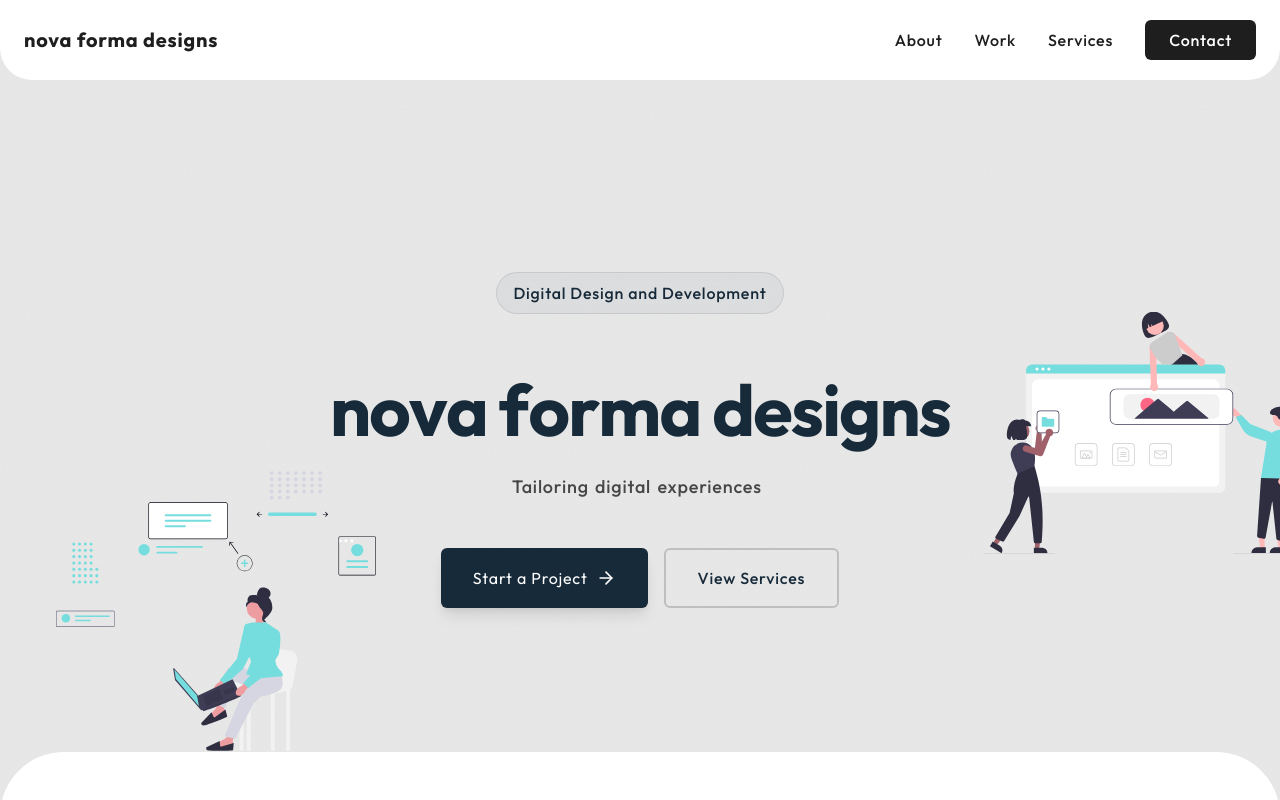
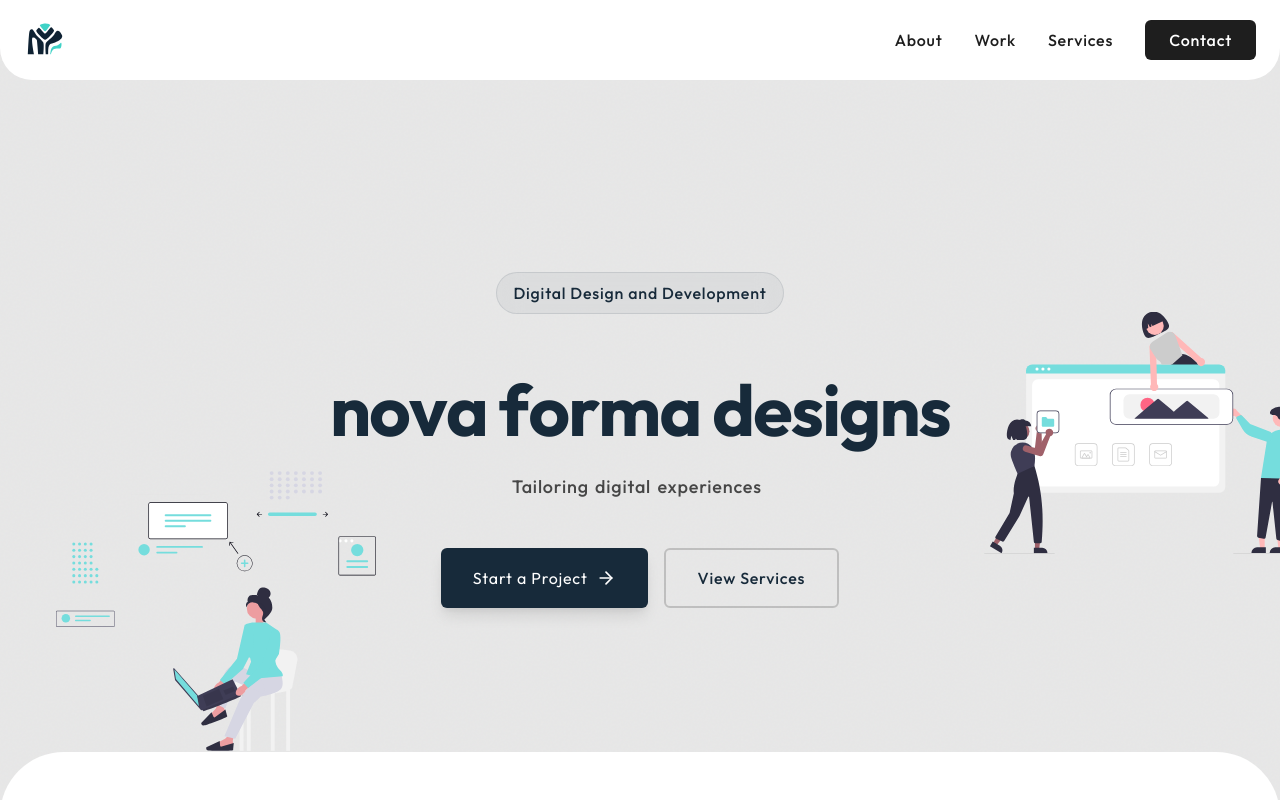
Before and after one commit to Ojay97-hub/novaformadesigns, a React (Vite) app: page / in a window 1280 px wide. Shown: the top 800 px of the page. Built offline with nearby package versions, Linux system fonts and the light colour scheme.

Commit message:
feat: replace header text with nova forma designs logo
Swap the "nova forma designs" text logo in the nav for the SVG mark
(public/logo-idea.svg), sized to 40px with a subtle opacity hover.
Adds an aria-label to the logo button for accessibility.

```diff
--- a/src/components/Navigation.css
+++ b/src/components/Navigation.css
@@ -31,14 +31,19 @@
 
 /* Logo */
 .nav-logo {
-  transition: color 150ms;
-  font-weight: 700;
-  font-size: 1.25rem; /* text-xl */
-  color: #1E1E1E;
+  display: flex;
+  align-items: center;
+  transition: opacity 150ms;
+}
+
+.nav-logo-img {
+  height: 2.5rem; /* 40px */
+  width: auto;
+  display: block;
 }
 
 .nav-logo:hover {
-  color: rgba(30, 30, 30, 0.8);
+  opacity: 0.8;
 }
 
 /* Desktop Menu */
--- a/src/components/Navigation.tsx
+++ b/src/components/Navigation.tsx
@@ -56,8 +56,9 @@ export function Navigation() {
           <button
             onClick={() => scrollToSection('hero')}
             className="nav-logo"
+            aria-label="nova forma designs - home"
           >
-            nova forma designs
+            <img src="/logo-idea.svg" alt="nova forma designs" className="nav-logo-img" />
           </button>
 
           {/* Desktop Menu (Visible on lg and up) */}
```
Also changed, not shown: public/logo-idea.svg (added).
